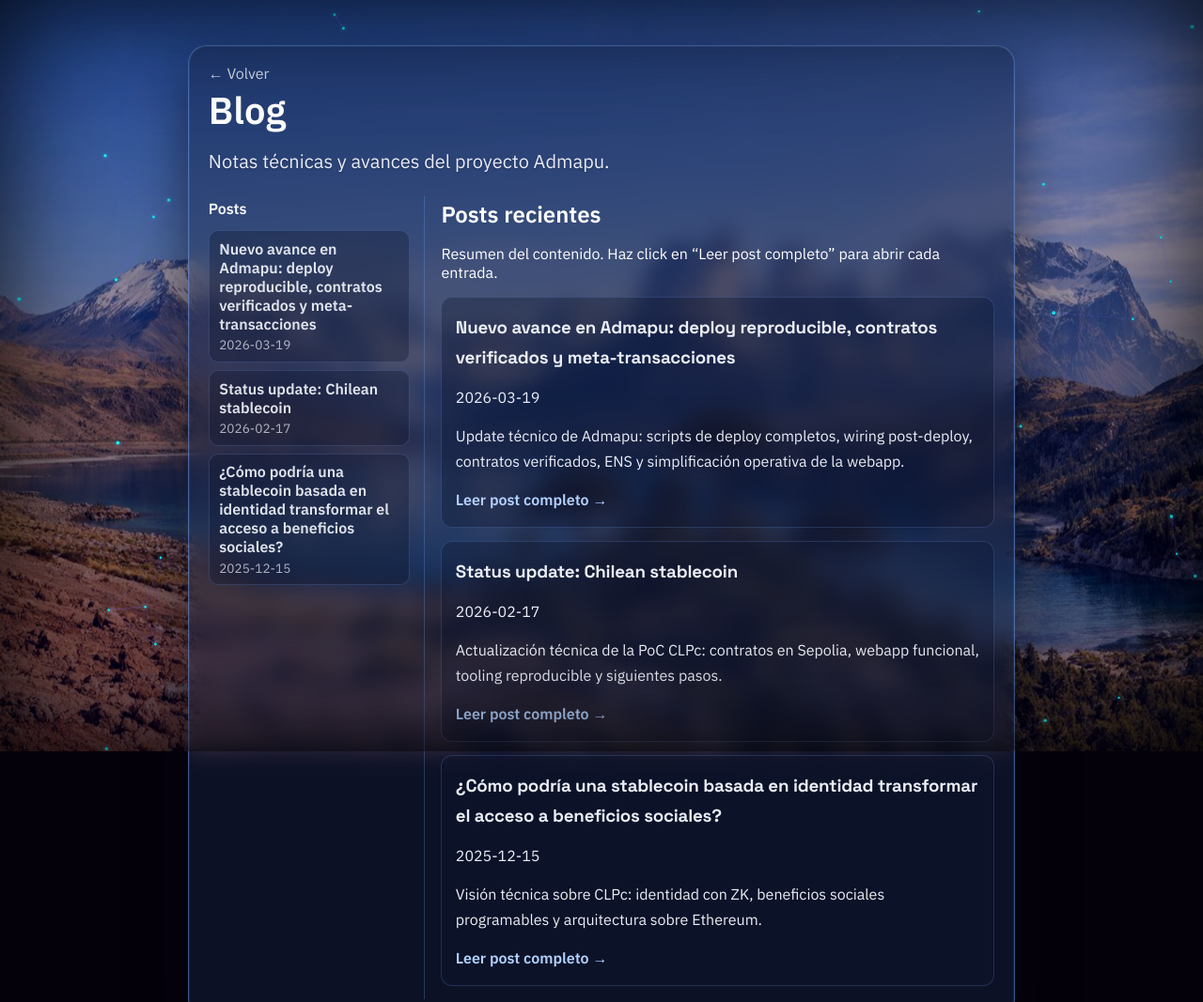
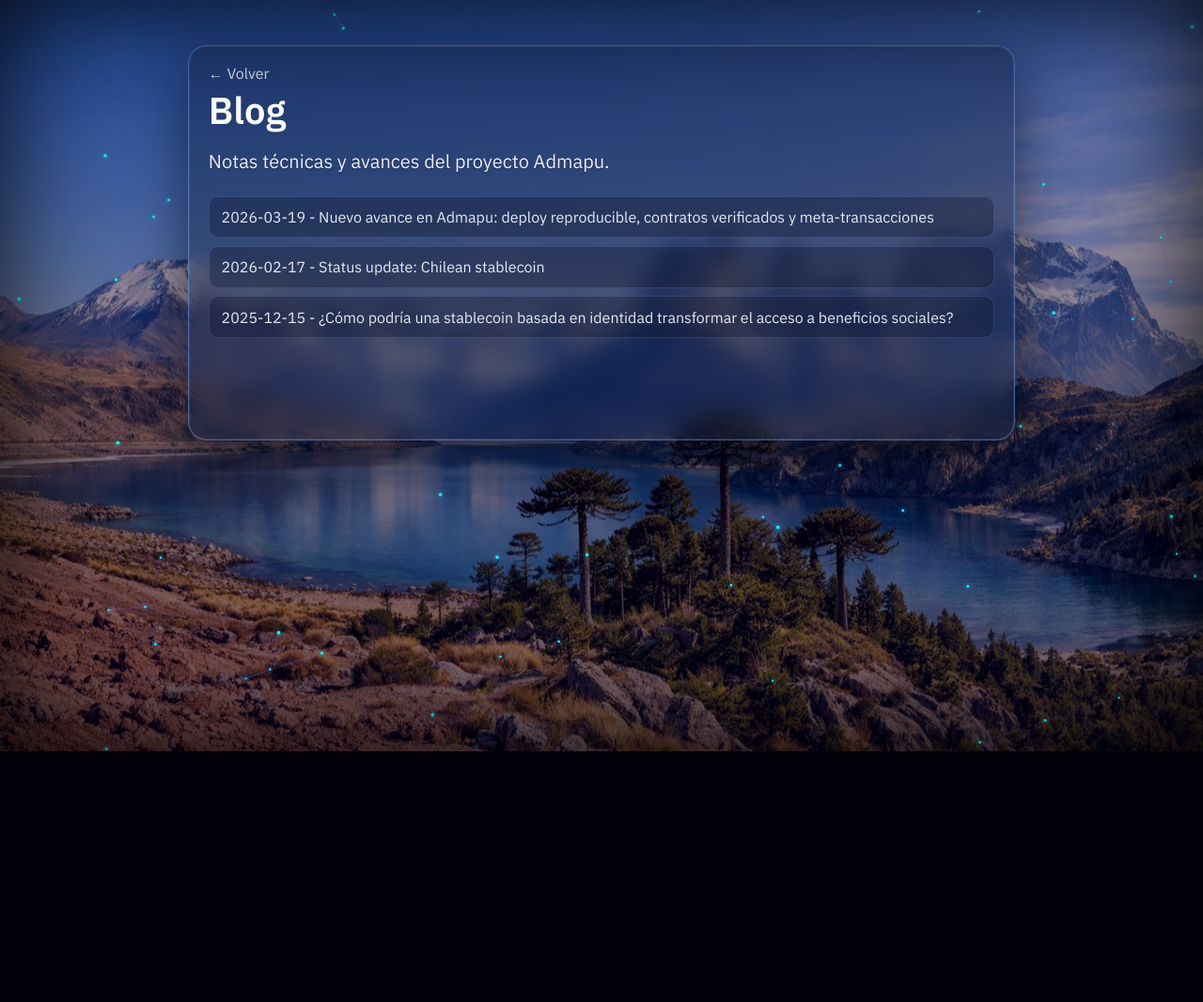
Before and after one commit to Admapu/web, a website built with Vite: page blog/index.html in a window 1280 px wide. Shown: the top 1067 px of the page at 94% size. After the commit the page ends 800 px from the top, so only its background shows below. Built offline with nearby package versions, Linux system fonts and the light colour scheme.

Commit message:
feat: simplify blog listing and post navigation

```diff
--- a/blog/index.html
+++ b/blog/index.html
@@ -21,18 +21,12 @@
           <p class="subtitle">Notas técnicas y avances del proyecto Admapu.</p>
         </header>
 
-        <div class="blog-layout">
-          <aside class="blog-sidebar">
-            <h2>Posts</h2>
-            <nav id="blog-post-list" class="blog-post-list" aria-label="Listado de posts"></nav>
-          </aside>
-
-          <article>
-            <h2 id="blog-post-title" class="blog-post-title"></h2>
-            <p id="blog-post-meta" class="muted small"></p>
-            <div id="blog-post" class="blog-post" aria-live="polite"></div>
-          </article>
-        </div>
+        <article class="blog-main">
+          <nav id="blog-post-list" class="blog-post-list" aria-label="Listado de posts"></nav>
+          <h2 id="blog-post-title" class="blog-post-title"></h2>
+          <p id="blog-post-meta" class="muted small"></p>
+          <div id="blog-post" class="blog-post" aria-live="polite"></div>
+        </article>
       </section>
     </main>
 
--- a/src/blog.js
+++ b/src/blog.js
@@ -15,19 +15,17 @@ function getSlugFromUrl() {
   return url.searchParams.get('post');
 }
 
+function sortPostsNewestFirst(posts) {
+  return [...posts].sort((a, b) => new Date(b.date ?? 0).getTime() - new Date(a.date ?? 0).getTime());
+}
+
 function renderList(posts, activeSlug) {
   postList.replaceChildren(
     ...posts.map((post) => {
       const a = document.createElement('a');
       a.className = `post-link${post.slug === activeSlug ? ' active' : ''}`;
       a.href = `/blog/${encodeURIComponent(post.slug)}`;
-
-      const strong = document.createElement('strong');
-      strong.textContent = post.title;
-      const span = document.createElement('span');
-      span.textContent = post.date ?? '';
-
-      a.append(strong, span);
+      a.textContent = `${post.date ?? ''} - ${post.title}`;
       return a;
     })
   );
@@ -48,34 +46,11 @@ function toExcerpt(markdown, max = 240) {
   return `${noCode.slice(0, max).trimEnd()}…`;
 }
 
-function renderPreviewList(postsWithContent) {
-  postTitle.textContent = 'Posts recientes';
-  postMeta.textContent = 'Resumen del contenido. Haz click en “Leer post completo” para abrir cada entrada.';
-
-  postContainer.replaceChildren(
-    ...postsWithContent.map(({ post, excerpt }) => {
-      const article = document.createElement('article');
-      article.className = 'post-preview';
-
-      const h3 = document.createElement('h3');
-      h3.textContent = post.title;
-
-      const datePara = document.createElement('p');
-      datePara.className = 'muted small';
-      datePara.textContent = post.date ?? '';
-
-      const excerptPara = document.createElement('p');
-      excerptPara.textContent = excerpt;
-
-      const link = document.createElement('a');
-      link.className = 'read-more';
-      link.href = `/blog/${encodeURIComponent(post.slug)}`;
-      link.textContent = 'Leer post completo →';
-
-      article.append(h3, datePara, excerptPara, link);
-      return article;
-    })
-  );
+function renderIndex(posts) {
+  postTitle.textContent = '';
+  postMeta.textContent = '';
+  postContainer.replaceChildren();
+  renderList(posts, null);
 }
 
 async function loadPostsIndex() {
@@ -92,7 +67,7 @@ async function loadPostMarkdown(slug) {
 
 async function loadBlog() {
   try {
-    const posts = await loadPostsIndex();
+    const posts = sortPostsNewestFirst(await loadPostsIndex());
     if (!Array.isArray(posts) || posts.length === 0) {
       throw new Error('No hay posts configurados en /posts/index.json');
     }
@@ -103,17 +78,7 @@ async function loadBlog() {
     renderList(posts, selected?.slug ?? null);
 
     if (!selected) {
-      const postsWithContent = await Promise.all(
-        posts.map(async (post) => {
-          const markdown = await loadPostMarkdown(post.slug);
-          return {
-            post,
-            excerpt: post.summary || toExcerpt(markdown),
-          };
-        })
-      );
-
-      renderPreviewList(postsWithContent);
+      renderIndex(posts);
       return;
     }
 
@@ -125,7 +90,8 @@ async function loadBlog() {
     const h1Re = new RegExp(`^#\\s+${escapedTitle}\\s*\\n+`, 'i');
     markdown = markdown.replace(h1Re, '');
 
-    postContainer.innerHTML = DOMPurify.sanitize(marked.parse(markdown));
+    const backLink = '<p><a href="/blog/">← Volver</a></p>';
+    postContainer.innerHTML = DOMPurify.sanitize(`${backLink}${marked.parse(markdown)}`);
   } catch (err) {
     postTitle.textContent = 'Error al cargar el blog';
     postMeta.textContent = '';
--- a/src/styles.css
+++ b/src/styles.css
@@ -146,42 +146,29 @@ canvas {
   text-decoration: underline;
 }
 
-.blog-layout {
+.blog-main {
   display: grid;
-  grid-template-columns: 230px 1fr;
-  gap: 1.1rem;
-}
-
-.blog-sidebar {
-  border-right: 1px solid rgba(122, 170, 255, 0.25);
-  padding-right: 0.9rem;
-}
-
-.blog-sidebar h2 {
-  margin: 0.2rem 0 0.8rem;
-  font-size: 1rem;
-  opacity: 0.95;
+  gap: 1rem;
 }
 
 .blog-post-list {
   display: grid;
-  gap: 0.5rem;
+  gap: 0.55rem;
 }
 
 .post-link {
-  display: grid;
-  gap: 0.2rem;
+  display: block;
   text-decoration: none;
-  color: rgba(245, 248, 255, 0.9);
+  color: rgba(245, 248, 255, 0.92);
   border: 1px solid rgba(122, 170, 255, 0.2);
   border-radius: 10px;
-  padding: 0.55rem 0.65rem;
+  padding: 0.7rem 0.8rem;
   background: rgba(15, 21, 48, 0.35);
 }
 
-.post-link span {
-  opacity: 0.75;
-  font-size: 0.85rem;
+.post-link:hover,
+.post-link:focus {
+  border-color: rgba(116, 223, 255, 0.65);
 }
 
 .post-link.active {
@@ -285,17 +272,3 @@ canvas {
   text-decoration: none;
   font-weight: 600;
 }
-
-@media (max-width: 860px) {
-  .blog-layout {
-    grid-template-columns: 1fr;
-  }
-
-  .blog-sidebar {
-    border-right: 0;
-    border-bottom: 1px solid rgba(122, 170, 255, 0.25);
-    padding-right: 0;
-    padding-bottom: 0.8rem;
-    margin-bottom: 0.4rem;
-  }
-}
```
